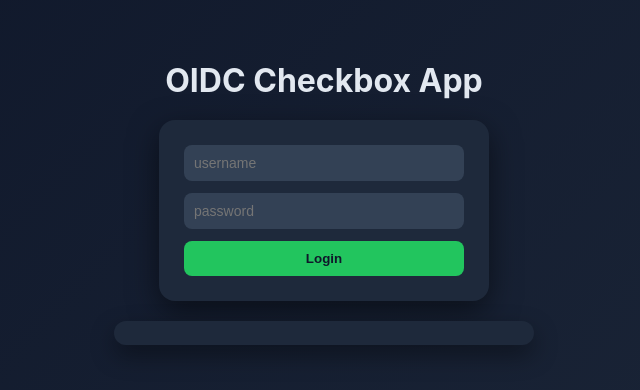
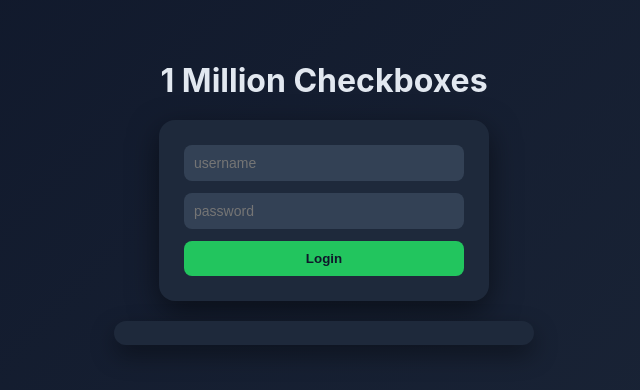
Before and after one commit to adsDevByte/1-Million-Checkboxes, a website: page client/index.html in a window 1280 px wide. Shown: the whole page, without its empty margins (316-956 px from the left). Drawn offline with Linux system fonts and the light colour scheme.

Commit message:
Made changes in the files

```diff
--- a/client/index.html
+++ b/client/index.html
@@ -7,7 +7,7 @@
 <body>
 
 <div class="container">
-  <h1>OIDC Checkbox App</h1>
+  <h1>1 Million Checkboxes</h1>
 
   <div id="login">
     <input id="username" placeholder="username">
```
Also changed, not shown: server/index.js (+10 -14 lines), 1 other file.
